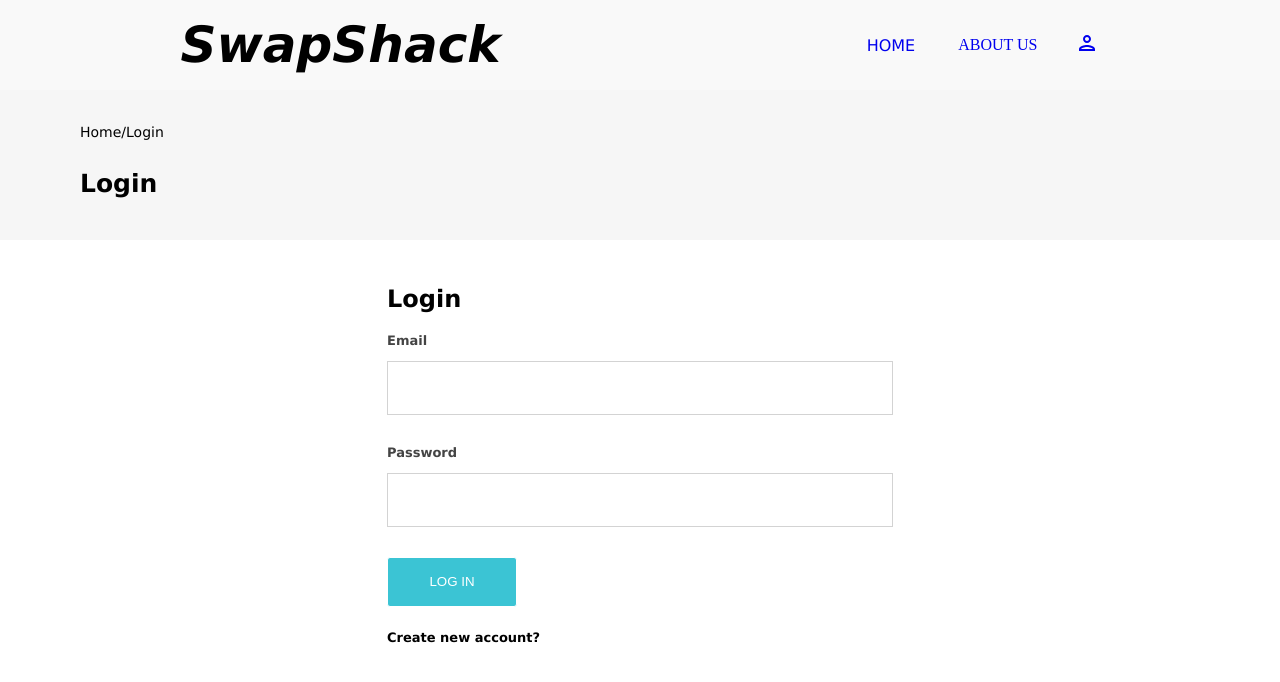
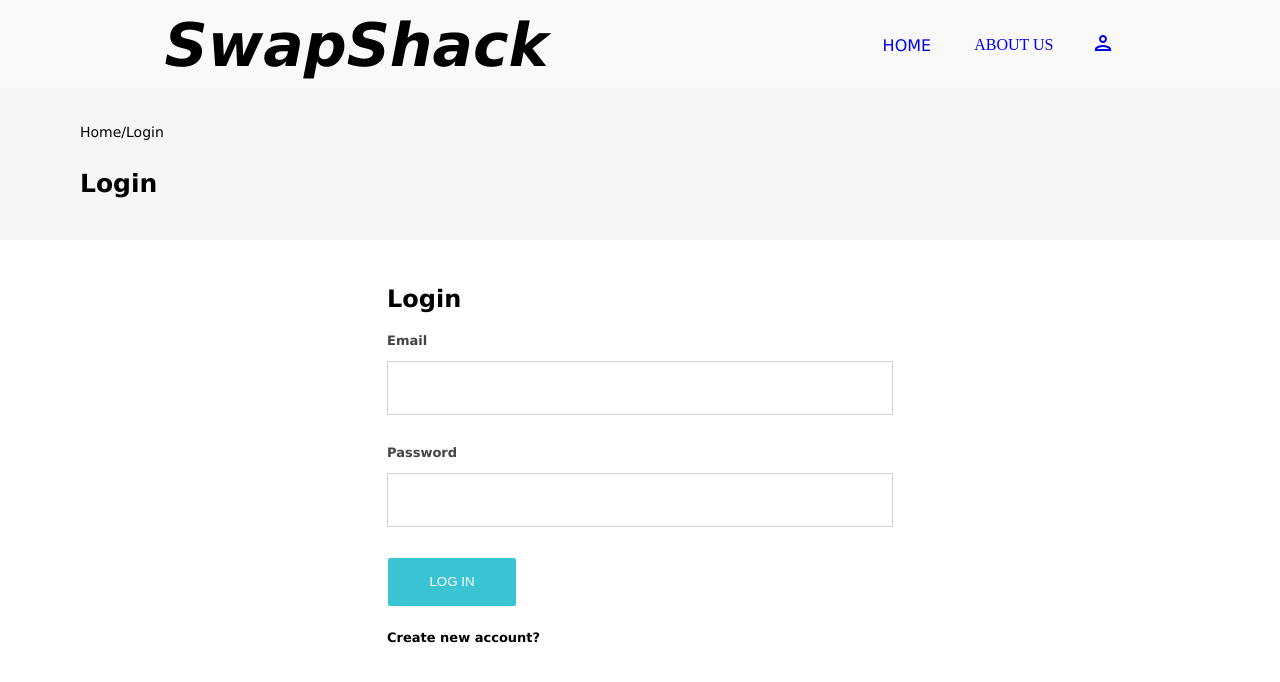
Before and after one commit to xiaohuahe123/SwapShack, a React (Create React App) app in the folder frontend/: page / in a window 1280 px wide. Shown: the top 682 px of the page. Built offline with nearby package versions, Linux system fonts and the light colour scheme.

Commit message:
Title Size change

```diff
--- a/frontend/src/components/Header/Header.js
+++ b/frontend/src/components/Header/Header.js
@@ -9,7 +9,7 @@ const Header = ({ setIsPane }) => {
 			<div className="header__Container">
 				<div className="header__Left">
 					<div className="header__Icon">
-						<h3 className="header__title" style={{ fontWeight: 'bold', fontStyle: 'italic', fontSize:"50px"}}>
+						<h3 className="header__title" style={{ fontWeight: 'bold', fontStyle: 'italic', fontSize:"60px"}}>
 							SwapShack
 						</h3>
 					</div>
```
Also changed, not shown: 1 other file (tests, documents, lock files or other folders).
